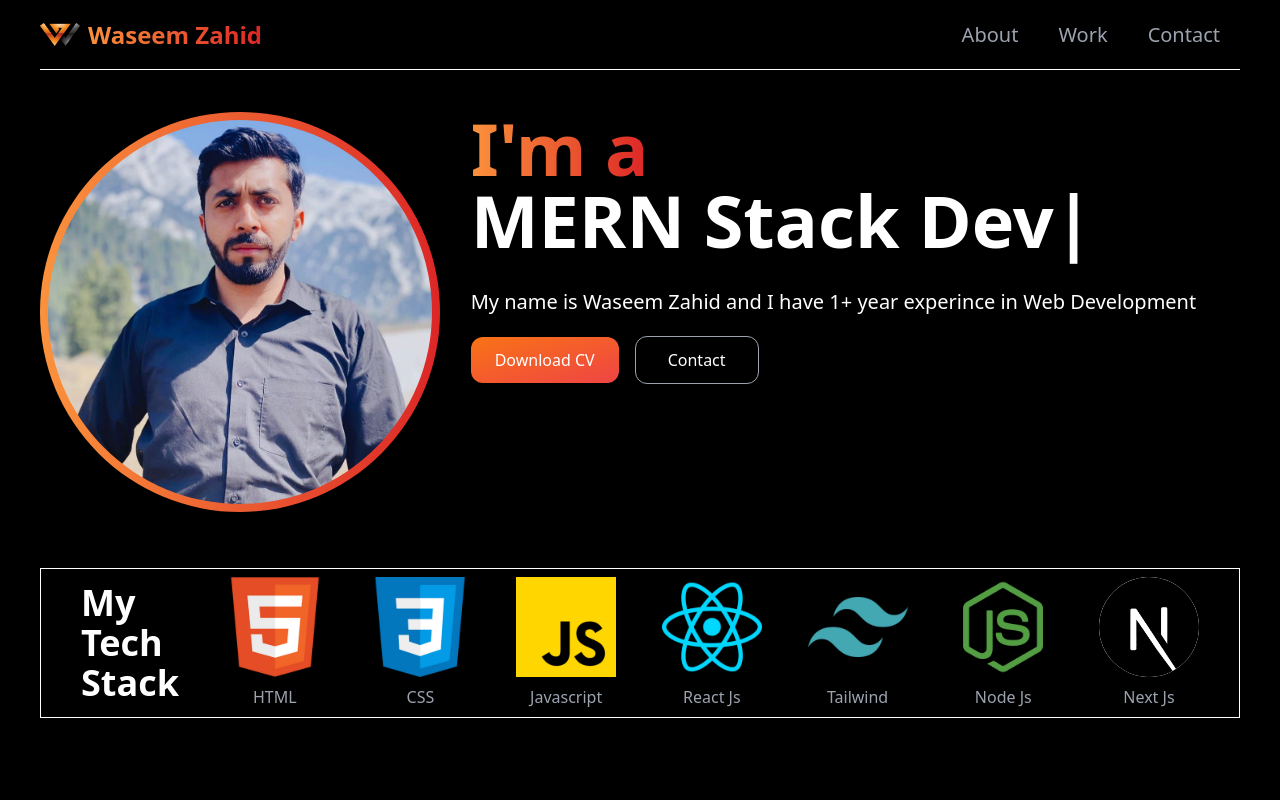
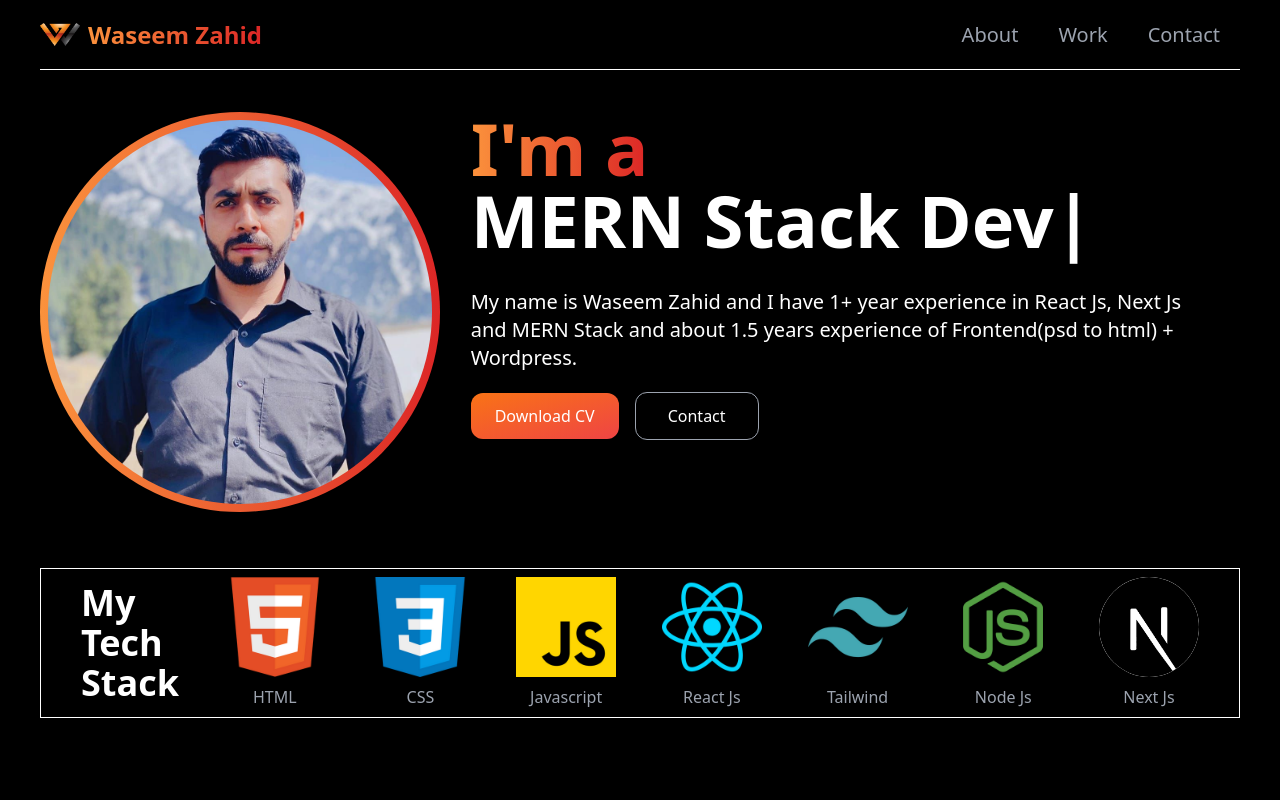
Before and after one commit to waseemzahid/Portfolio, a React (Create React App) app: page / in a window 1280 px wide. Shown: the top 800 px of the page. Built offline with nearby package versions, Linux system fonts and the light colour scheme.

Commit message:
Update Hero.jsx

```diff
--- a/src/components/Hero.jsx
+++ b/src/components/Hero.jsx
@@ -25,10 +25,10 @@ const Hero = () => {
           />
         </h1>
         <p className='text-white sm:text-lg my-8 lg:text-xl'>
-          My name is Waseem Zahid and I have 1+ year experince in Web Development
+          My name is Waseem Zahid and I have 1+ year experience in React Js, Next Js and MERN Stack and about 1.5 years experience of Frontend(psd to html) + Wordpress.
         </p>
         <div className='my-8'>
-          <a href='https://drive.google.com/uc?export=download&id=1cV38YMxDV0vurDhdjeUYjfkKPJkuvzDZ' className='px-6 py-3 w-full rounded-xl mr-4
+          <a href='https://drive.google.com/uc?export=download&id=1V-iREp3jUcT-ATHDppWzqD0oS7uPNxtW' className='px-6 py-3 w-full rounded-xl mr-4
           bg-gradient-to-br from-orange-500 to-red-500 text-white'>
             Download CV</a>
 
```
